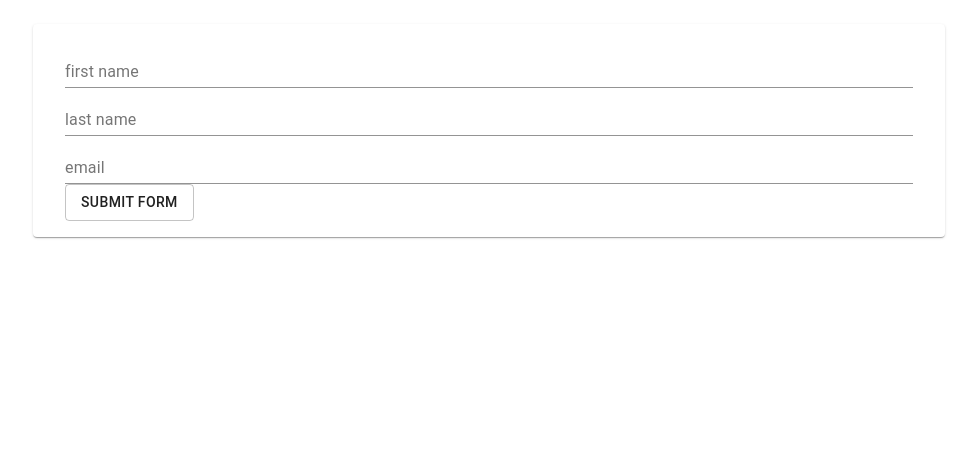
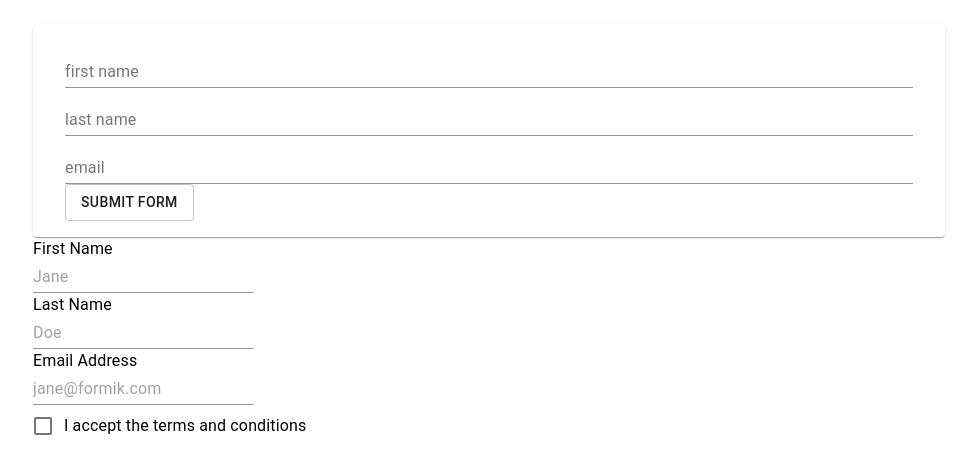
Before and after one commit to viktor1910/formik-pratice, a React (Create React App) app: page / in a window 1280 px wide. Shown: the top 474 px of the page, without its empty margins (151-1128 px from the left). Built offline with nearby package versions, Linux system fonts and the light colour scheme.

Commit message:
useField

```diff
--- a/src/App.tsx
+++ b/src/App.tsx
@@ -1,12 +1,13 @@
 import React from 'react';
-import CustomMiniFormikHook from './page/CustomMiniFormikHook';
 import FomikPractive from './page/FomikPractive';
+import FormikUseField from './page/FormikUseField';
 
 function App() {
   return (
     <div className="App">
       {/* <CustomMiniFormikHook /> */}
       <FomikPractive />
+      <FormikUseField />
     </div >
   );
 }
--- /dev/null
+++ b/src/page/FormikUseField.tsx
@@ -0,0 +1,93 @@
+import React from 'react';
+import { Formik, Form, useField } from 'formik';
+import * as Yup from 'yup';
+import { Typography, TextField, Checkbox, FormControlLabel, FormControl, InputLabel, Select, Container, Grid, MenuItem } from '@material-ui/core';
+
+const MyTextInput = ({ label, ...props }: any) => {
+    const [field, meta] = useField(props);
+    return <>
+        <Typography>{label}</Typography>
+        <TextField {...field} {...props} />
+        <Typography>{meta.touched && meta.error}</Typography>
+    </>
+}
+
+const MyCheckbox = ({ children, ...props }: any) => {
+    const [field, meta] = useField({ ...props, type: 'checkbox' })
+    return <>
+        <FormControlLabel
+            {...field}
+            {...props}
+            control={<Checkbox name={field.name} />}
+        />
+        <Typography>{meta.touched && meta.error}</Typography>
+    </>
+}
+
+const FormikUseField = () => {
+    return (
+        <Container maxWidth="md">
+            <Formik
+                initialValues={{
+                    firstName: '',
+                    lastName: '',
+                    email: '',
+                    acceptedTerms: false,
+                    jobType: '',
+                }}
+                onSubmit={(values, { setSubmitting }) => {
+                    setTimeout(() => {
+                        alert(JSON.stringify(values, null, 2));
+                        setSubmitting(false);
+                    }, 400);
+                }}
+                validationSchema={Yup.object({
+                    firstName: Yup.string()
+                        .max(15, 'Must be 15 characters or less')
+                        .required('Required'),
+                    lastName: Yup.string()
+                        .max(20, 'Must be 20 characters or less')
+                        .required('Required'),
+                    email: Yup.string()
+                        .email('Invalid email address')
+                        .required('Required'),
+                    acceptedTerms: Yup.boolean()
+                        .required('Required')
+                        .oneOf([true], 'You must accept the terms and conditions.'),
+                    jobType: Yup.string()
+                        .oneOf(
+                            ['designer', 'development', 'product', 'other'],
+                            'Invalid Job Type'
+                        )
+                        .required('Required'),
+                })}
+            >
+                <Form>
+                    <MyTextInput
+                        label="First Name"
+                        name="firstName"
+                        type="text"
+                        placeholder="Jane"
+                    />
+
+                    <MyTextInput
+                        label="Last Name"
+                        name="lastName"
+                        type="text"
+                        placeholder="Doe"
+                    />
+
+                    <MyTextInput
+                        label="Email Address"
+                        name="email"
+                        type="email"
+                        placeholder="jane@formik.com"
+                    />
+                    <MyCheckbox name="acceptedTerms" label='I accept the terms and conditions' />
+                </Form>
+            </Formik >
+        </Container>
+    )
+}
+
+export default FormikUseField;
```
